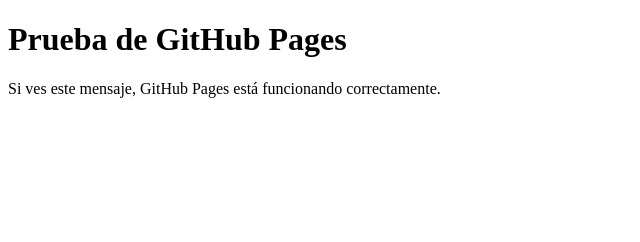
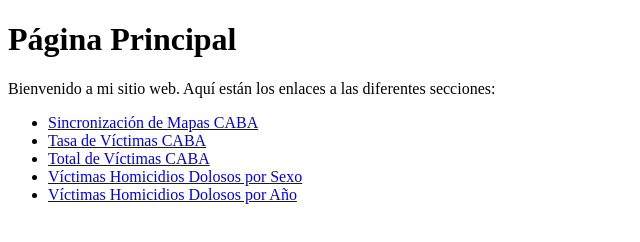
Before and after one commit to LucasBrusasca/Victimas_HomicidiosDolosos_CABA, a plain HTML site: page index.html in a window 1280 px wide. Shown: the whole page, without its empty margins (0-640 px from the left). Drawn offline with Linux system fonts and the light colour scheme.

Commit message:
Update index.html

```diff
--- a/index.html
+++ b/index.html
@@ -3,10 +3,17 @@
 <head>
     <meta charset="UTF-8">
     <meta name="viewport" content="width=device-width, initial-scale=1.0">
-    <title>Prueba de GitHub Pages</title>
+    <title>Página Principal</title>
 </head>
 <body>
-    <h1>Prueba de GitHub Pages</h1>
-    <p>Si ves este mensaje, GitHub Pages está funcionando correctamente.</p>
+    <h1>Página Principal</h1>
+    <p>Bienvenido a mi sitio web. Aquí están los enlaces a las diferentes secciones:</p>
+    <ul>
+        <li><a href="Sincronización de Mapas CABA.html">Sincronización de Mapas CABA</a></li>
+        <li><a href="Tasa de Víctimas CABA.html">Tasa de Víctimas CABA</a></li>
+        <li><a href="Total de Víctimas CABA.html">Total de Víctimas CABA</a></li>
+        <li><a href="Víctimas Homicidios Dolosos por Sexo.html">Víctimas Homicidios Dolosos por Sexo</a></li>
+        <li><a href="Víctimas Homicidios Dolosos por Año.html">Víctimas Homicidios Dolosos por Año</a></li>
+    </ul>
 </body>
 </html>
```
